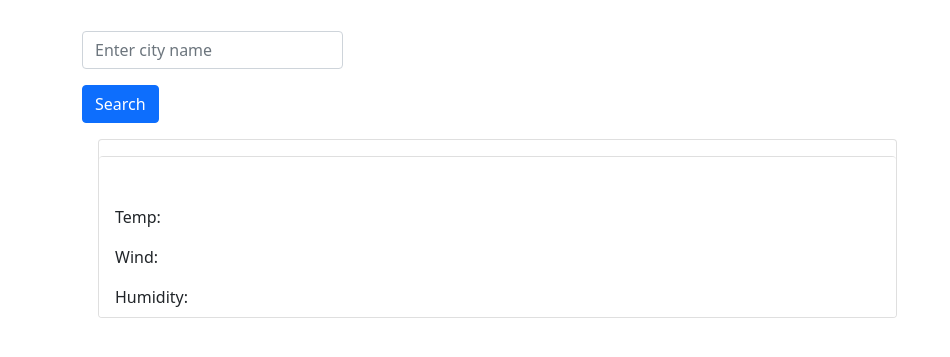
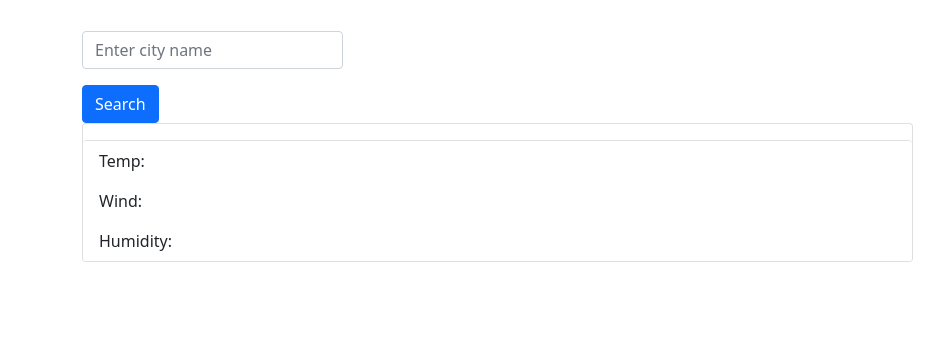
Before and after one commit to EmmerTheVillain/Weather-App, a plain HTML site: page index.html in a window 1280 px wide. Shown: the part 97-454 px from the top of the page, without its empty margins (0-950 px from the left). Drawn offline with nearby package versions, Linux system fonts and the light colour scheme.

Commit message:
removed broken icon

```diff
--- a/index.html
+++ b/index.html
@@ -30,11 +30,9 @@
             </div>
             <!-- weather output -->
             <div class="col-md-9 order-md-2 order-2" id = "forcast-card">
-                <div class="card m-3">
+                <div class="card ">
                     <div class="card-title px-3 py-1 title" id="city-title"></div>
                     <ul class="list-group">
-                        <li class="list-group-item px-3 border-0" id="today-symbol">
-                            <img id="weather-icon" src="">
                         </li>
                         <li class="list-group-item px-3 border-0" id="today-temp">Temp: </li>
                         <li class="list-group-item px-3 border-0" id="today-wind">Wind: </li>
```
